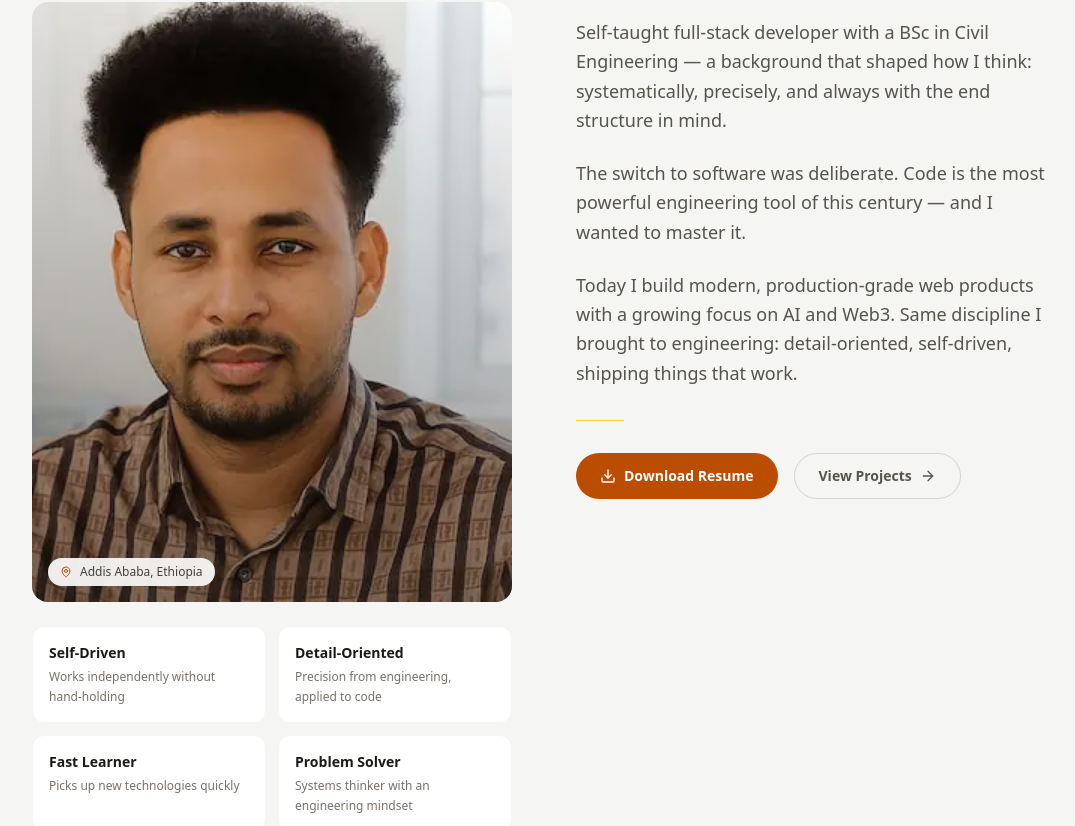
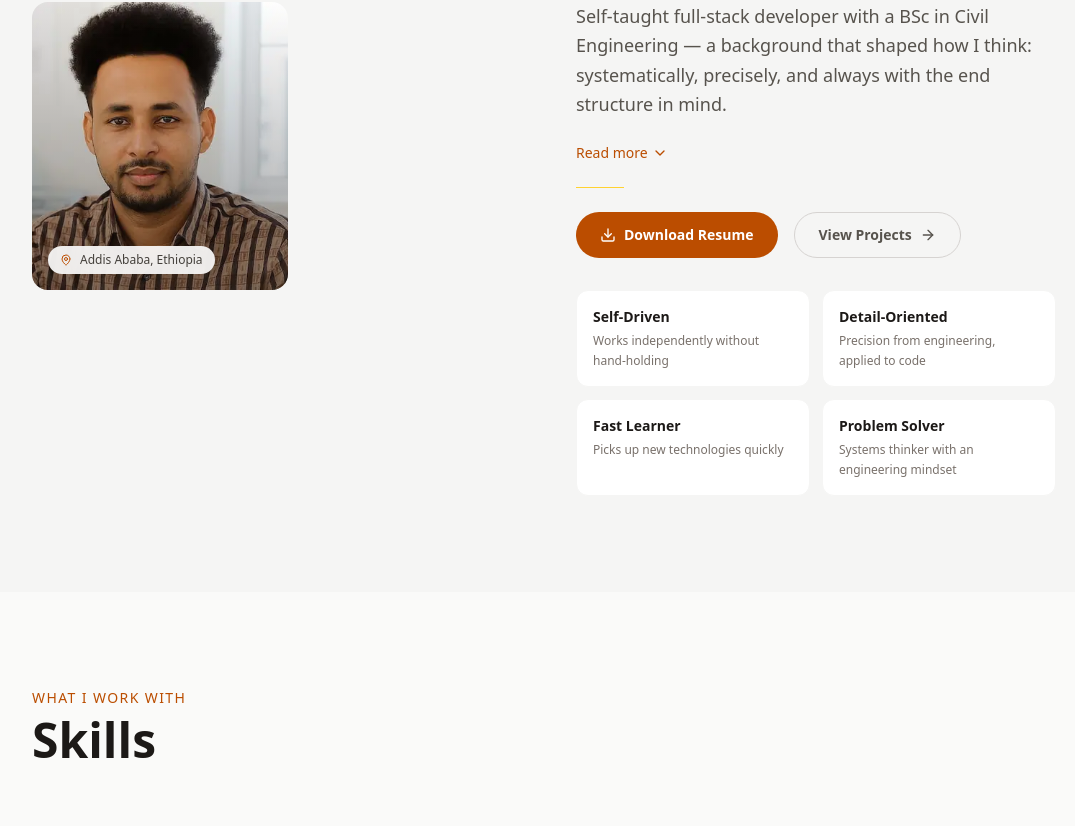
Before and after one commit to binicode/biniyam-portfolio, a Next.js app: page / in a window 1280 px wide. Shown: the part 1034-1860 px from the top of the page, without its empty margins (96-1171 px from the left). Built offline with nearby package versions, Linux system fonts and the light colour scheme.

Commit message:
feat: polish About with expandable bio and balanced layout

```diff
--- a/src/components/sections/About.tsx
+++ b/src/components/sections/About.tsx
@@ -1,12 +1,15 @@
 "use client";
 
-import { motion } from "framer-motion";
-import { MapPin, Download, ArrowRight } from "lucide-react";
+import { useState } from "react";
+import { motion, AnimatePresence } from "framer-motion";
+import { MapPin, Download, ArrowRight, ChevronDown, ChevronUp } from "lucide-react";
 import { aboutData } from "@/data/portfolio";
 import { fadeUpVariant } from "@/lib/animations";
 import { cn } from "@/lib/utils";
 
 export default function About() {
+    const [expanded, setExpanded] = useState(false);
+
     return (
         <section
             id="about"
@@ -35,55 +38,54 @@ export default function About() {
                 {/* Content Grid */}
                 <div className="grid grid-cols-1 lg:grid-cols-2 gap-16 items-start">
 
-                    {/* Photo */}
+                    {/* Left — Photo */}
                     <motion.div
                         variants={fadeUpVariant}
                         initial="hidden"
                         whileInView="visible"
                         viewport={{ once: true }}
                         custom={0.1}
-                        className="flex flex-col gap-6"
+                        className="flex justify-center lg:justify-start"
                     >
-                        <div className="relative w-full aspect-[4/5] rounded-2xl overflow-hidden">
+                        <div className="relative w-72 h-80 lg:w-64 lg:h-72 rounded-2xl overflow-hidden">
                             <img
                                 src="/images/profile-picture.webp"
                                 alt="Biniyam Abera"
                                 className="w-full h-full object-cover object-top"
                             />
-                            {/* Overlay gradient */}
                             <div className="absolute inset-0 bg-gradient-to-t from-stone-900/40 to-transparent" />
-                            {/* Location badge */}
                             <div className="absolute bottom-4 left-4 flex items-center gap-2 bg-white/90 dark:bg-gray-900/90 backdrop-blur-sm px-3 py-1.5 rounded-full">
                                 <MapPin size={12} className="text-amber-700 dark:text-cyan-400" aria-hidden="true" />
                                 <span className="text-xs font-medium text-stone-700 dark:text-gray-300">{aboutData.location}</span>
                             </div>
                         </div>
-
-                        {/* Traits */}
-                        <div className="grid grid-cols-2 gap-3">
-                            {aboutData.traits.map((trait, index) => (
-                                <div
-                                    key={index}
-                                    className="bg-white dark:bg-gray-800 rounded-xl p-4 border border-stone-100 dark:border-gray-700 hover:border-amber-200 dark:hover:border-cyan-800 transition-colors"
-                                >
-                                    <p className="font-semibold text-stone-900 dark:text-slate-50 text-sm mb-1">{trait.label}</p>
-                                    <p className="text-xs text-stone-500 dark:text-gray-400 leading-relaxed">{trait.description}</p>
-                                </div>
-                            ))}
-                        </div>
                     </motion.div>
 
-                    {/* Text Content */}
+                    {/* Right — Text Content */}
                     <motion.div
                         variants={fadeUpVariant}
                         initial="hidden"
                         whileInView="visible"
                         viewport={{ once: true }}
                         custom={0.2}
-                        className="flex flex-col gap-6 lg:pt-4"
+                        className="flex flex-col gap-6"
                     >
-                        {/* Bio Paragraphs */}
-                        {aboutData.bio.map((paragraph, index) => (
+                        {/* First paragraph always visible */}
+                        <p className="text-stone-600 dark:text-gray-400 leading-relaxed text-lg">
+                            {aboutData.bio[0]}
+                        </p>
+
+                        {/* Expandable paragraphs */}
+                        <AnimatePresence>
+                            {expanded && (
+                                <motion.div
+                                    initial={{ opacity: 0, height: 0 }}
+                                    animate={{ opacity: 1, height: "auto" }}
+                                    exit={{ opacity: 0, height: 0 }}
+                                    transition={{ duration: 0.3 }}
+                                    className="flex flex-col gap-6 overflow-hidden"
+                                >
+                                    {aboutData.bio.slice(1).map((paragraph, index) => (
                                         <p
                                             key={index}
                                             className="text-stone-600 dark:text-gray-400 leading-relaxed text-lg"
@@ -91,11 +93,26 @@ export default function About() {
                                             {paragraph}
                                         </p>
                                     ))}
+                                </motion.div>
+                            )}
+                        </AnimatePresence>
+
+                        {/* Read more / less toggle */}
+                        <button
+                            onClick={() => setExpanded((prev) => !prev)}
+                            className="inline-flex items-center gap-1 text-sm font-medium text-amber-700 dark:text-cyan-400 hover:text-amber-800 dark:hover:text-cyan-300 transition-colors w-fit cursor-pointer"
+                        >
+                            {expanded ? (
+                                <>Read less <ChevronUp size={16} /></>
+                            ) : (
+                                <>Read more <ChevronDown size={16} /></>
+                            )}
+                        </button>
 
                         {/* Divider */}
-                        <div className="w-12 h-px bg-amber-300 dark:bg-cyan-800 my-2" />
+                        <div className="w-12 h-px bg-amber-300 dark:bg-cyan-800" />
 
-                        {/* Resume Download */}
+                        {/* Resume + Projects buttons */}
                         <div className="flex flex-col sm:flex-row gap-4">
 
                             <a href={aboutData.resumeUrl}
@@ -124,6 +141,20 @@ export default function About() {
                                 <ArrowRight size={16} aria-hidden="true" />
                             </button>
                         </div>
+
+                        {/* Traits */}
+                        <div className="grid grid-cols-2 gap-3 mt-2">
+                            {aboutData.traits.map((trait, index) => (
+                                <div
+                                    key={index}
+                                    className="bg-white dark:bg-gray-800 rounded-xl p-4 border border-stone-100 dark:border-gray-700 hover:border-amber-200 dark:hover:border-cyan-800 transition-colors"
+                                >
+                                    <p className="font-semibold text-stone-900 dark:text-slate-50 text-sm mb-1">{trait.label}</p>
+                                    <p className="text-xs text-stone-500 dark:text-gray-400 leading-relaxed">{trait.description}</p>
+                                </div>
+                            ))}
+                        </div>
+
                     </motion.div>
                 </div>
 
```
Lines whose indentation alone changed are shown as unchanged.
